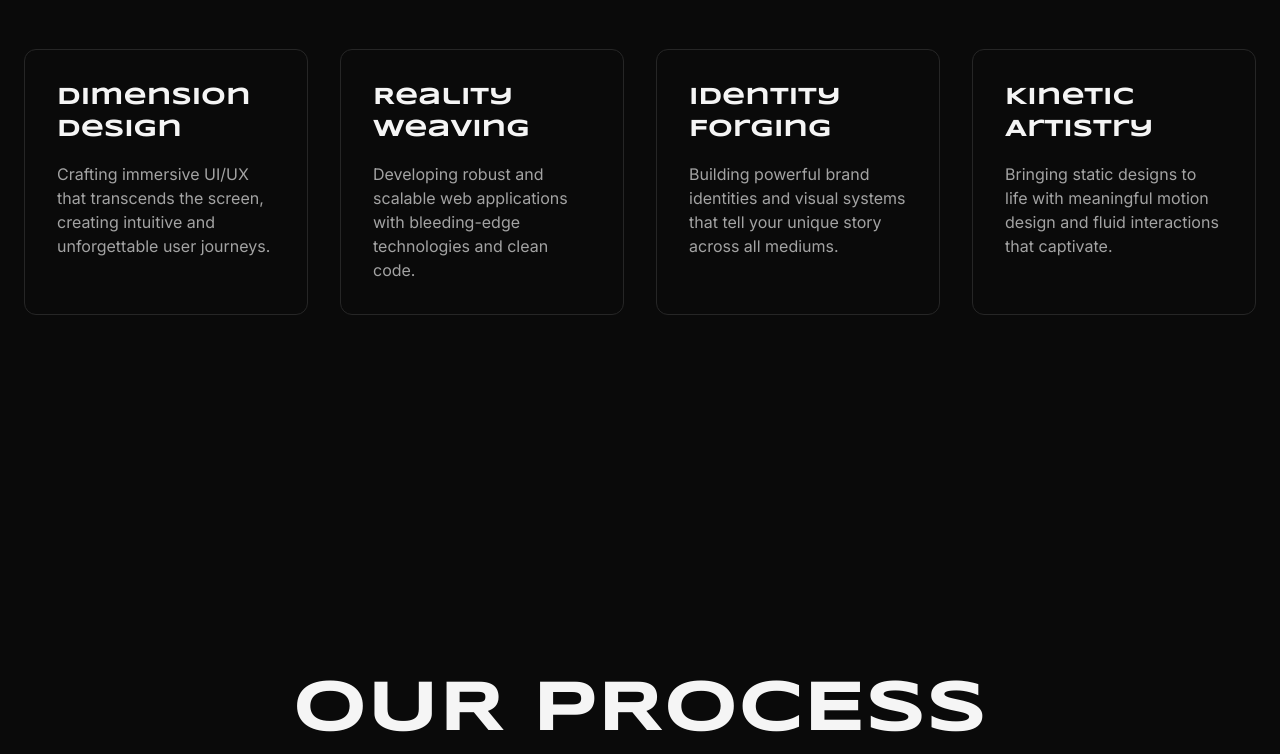
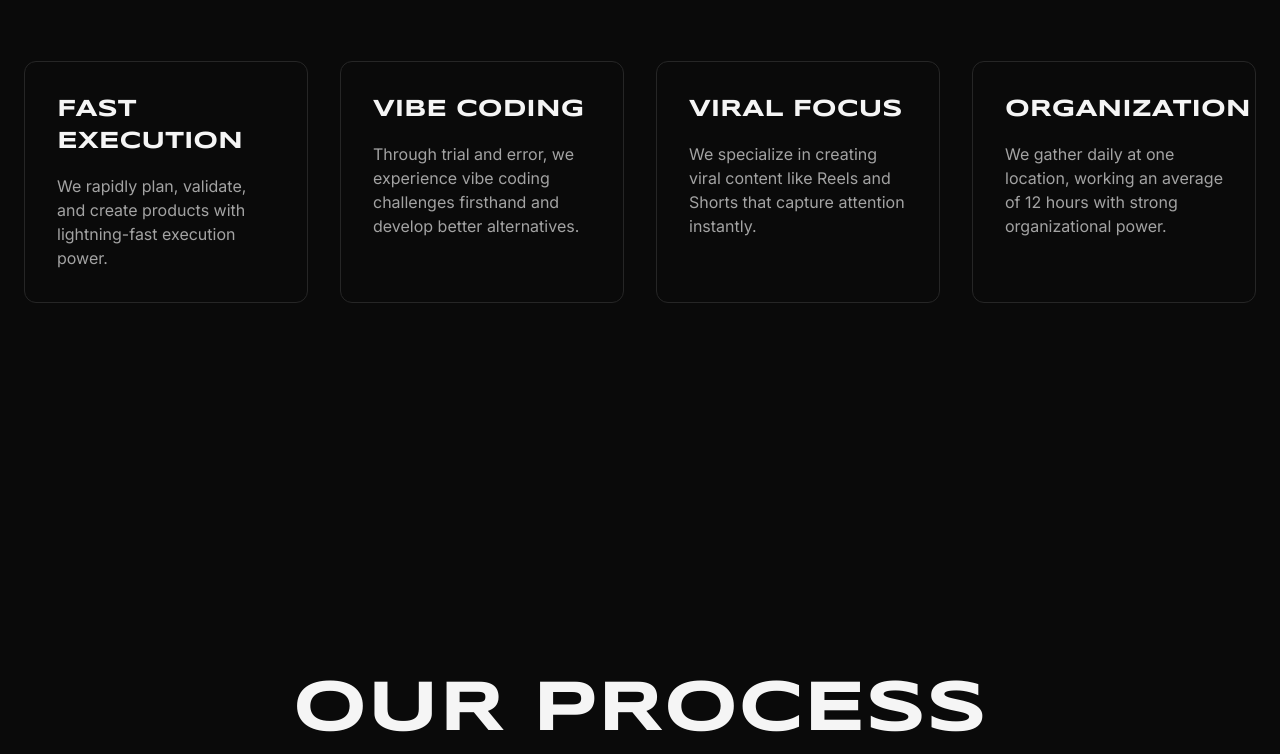
Before and after one commit to ownuun/SL-IT_landing, a website: page 0068.html in a window 1280 px wide. Shown: the part 2686-3440 px from the top of the page. Drawn offline with nearby package versions, Linux system fonts and the light colour scheme; a script that the page names is missing.

Commit message:
Update service descriptions and process steps for clarity and impact
- Revised service titles and descriptions to better reflect capabilities: "Dimension Design" to "FAST EXECUTION", "Reality Weaving" to "VIBE CODING", "Identity Forging" to "VIRAL FOCUS", and "Kinetic Artistry" to "ORGANIZATION".
- Enhanced process step descriptions for improved understanding: "JOIN", "IDEATION", and "CREATE" now include more detailed explanations of team collaboration and product implementation.

```diff
--- a/0068.html
+++ b/0068.html
@@ -162,7 +162,8 @@
         <section id="manifesto" class="min-h-screen w-full flex items-center justify-center py-20 md:py-40">
             <div class="container mx-auto px-6 text-center">
                 <p class="manifesto-text text-2xl md:text-4xl lg:text-6xl leading-tight font-syncopate font-bold">
-                    SL:IT turns possibility into reality. We observe, measure, and collapse the world in the direction we choose. We don't wait - we create.
+                    SL:IT turns possibility into reality. We observe, measure, and collapse the world in the direction
+                    we choose. We don't wait - we create.
                 </p>
             </div>
         </section>
@@ -192,24 +193,24 @@
                 <h2 class="font-syncopate text-5xl md:text-7xl font-bold mb-16">CAPABILITIES</h2>
                 <div class="grid grid-cols-1 md:grid-cols-2 lg:grid-cols-4 gap-8">
                     <div class="service-card border border-neutral-800 p-8 rounded-xl text-left">
-                        <h3 class="font-syncopate text-2xl font-bold mb-4">Dimension Design</h3>
-                        <p class="text-neutral-400">Crafting immersive UI/UX that transcends the screen, creating
-                            intuitive and unforgettable user journeys.</p>
+                        <h3 class="font-syncopate text-2xl font-bold mb-4">FAST EXECUTION</h3>
+                        <p class="text-neutral-400">We rapidly plan, validate, and create products with lightning-fast
+                            execution power.</p>
                     </div>
                     <div class="service-card border border-neutral-800 p-8 rounded-xl text-left">
-                        <h3 class="font-syncopate text-2xl font-bold mb-4">Reality Weaving</h3>
-                        <p class="text-neutral-400">Developing robust and scalable web applications with bleeding-edge
-                            technologies and clean code.</p>
+                        <h3 class="font-syncopate text-2xl font-bold mb-4">VIBE CODING</h3>
+                        <p class="text-neutral-400">Through trial and error, we experience vibe coding challenges
+                            firsthand and develop better alternatives.</p>
                     </div>
                     <div class="service-card border border-neutral-800 p-8 rounded-xl text-left">
-                        <h3 class="font-syncopate text-2xl font-bold mb-4">Identity Forging</h3>
-                        <p class="text-neutral-400">Building powerful brand identities and visual systems that tell your
-                            unique story across all mediums.</p>
+                        <h3 class="font-syncopate text-2xl font-bold mb-4">VIRAL FOCUS</h3>
+                        <p class="text-neutral-400">We specialize in creating viral content like Reels and Shorts that
+                            capture attention instantly.</p>
                     </div>
                     <div class="service-card border border-neutral-800 p-8 rounded-xl text-left">
-                        <h3 class="font-syncopate text-2xl font-bold mb-4">Kinetic Artistry</h3>
-                        <p class="text-neutral-400">Bringing static designs to life with meaningful motion design and
-                            fluid interactions that captivate.</p>
+                        <h3 class="font-syncopate text-2xl font-bold mb-4">ORGANIZATION</h3>
+                        <p class="text-neutral-400">We gather daily at one location, working an average of 12 hours with
+                            strong organizational power.</p>
                     </div>
                 </div>
             </div>
@@ -234,13 +235,13 @@
                         <div class="w-1/2"></div>
                         <div class="w-1/2 text-left">
                             <h3 class="font-syncopate text-3xl font-bold">02. JOIN</h3>
-                            <p class="text-neutral-400">Our team comes together</p>
+                            <p class="text-neutral-400">Our team comes together to collaborate and communicate.</p>
                         </div>
                     </div>
                     <div class="process-step mb-24 flex items-center gap-8">
                         <div class="w-1/2 text-right">
                             <h3 class="font-syncopate text-3xl font-bold">03. IDEATION</h3>
-                            <p class="text-neutral-400">We conceptualize ideas</p>
+                            <p class="text-neutral-400">We conceptualize creative ideas and make plans.</p>
                         </div>
                         <div class="w-1/2"></div>
                     </div>
@@ -248,7 +249,7 @@
                         <div class="w-1/2"></div>
                         <div class="w-1/2 text-left">
                             <h3 class="font-syncopate text-3xl font-bold">04. CREATE</h3>
-                            <p class="text-neutral-400">We bring ideas to life</p>
+                            <p class="text-neutral-400">We implement our conceptualized ideas into actual products.</p>
                         </div>
                     </div>
                 </div>
```
